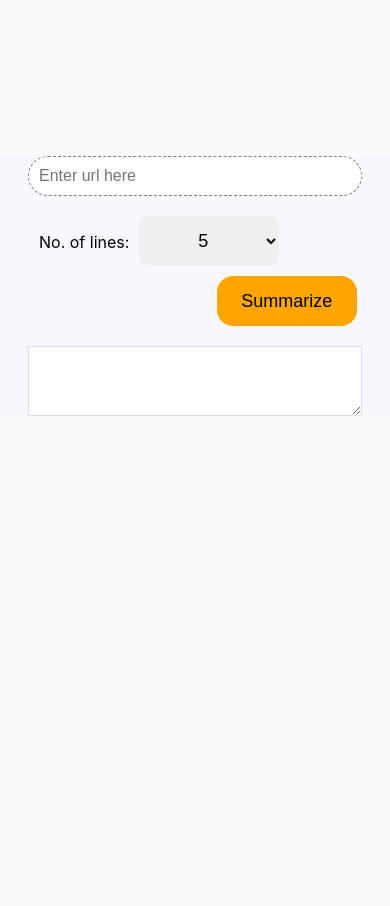
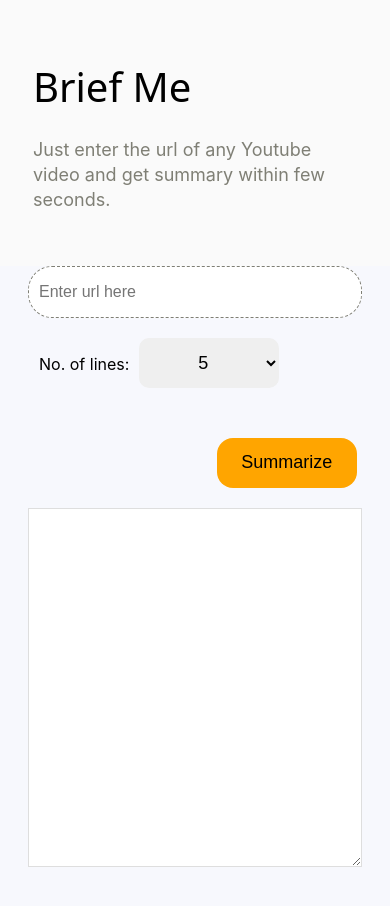
Before and after one commit to Maleehak/BriefMe, a React (Create React App) app in the folder frontend/briefme/: page / in a window 390 px wide. Before the commit the page ends 844 px from the top, so only its background shows below. Built offline with nearby package versions, Linux system fonts and the light colour scheme.

Commit message:
fix: Improved mobile view issue:2

```diff
--- a/frontend/briefme/src/App.css
+++ b/frontend/briefme/src/App.css
@@ -11,7 +11,7 @@
   z-index: 10;
   flex-direction: row;
   justify-content: space-between;
-  padding: 60px 60px 30px;
+  padding: 0px 41px 2px;
   height: 100vh;
 
   .title{
@@ -99,8 +99,8 @@
   padding: 10px;
   font-size: 16px;
   width: 80%;
-  height: 40%;
   align-items: center;
+  height: 40vh;
 }
 
 .selection-container{
@@ -128,7 +128,27 @@ body {
 
 
 @media screen and (max-width: 767px) {
-  .vertical-component-right {
-    margin-top: 40%;
+  .vertical-container .image,
+  .vertical-container .left-footer {
+    display: none;
+  }
+  .vertical-container{
+    flex-direction: column;
+  }
+  .vertical-component-left{
+    box-shadow: none;
+    padding: 7px 33px 3px;
+    border-radius: 0;
+    border-left: 0;
+    height: fit-content;
+  }
+  .vertical-component-right{
+    height: fit-content;
+  }
+  .selection-container{
+    margin-bottom: 40px;
+  }
+  .summary-textbox{
+    margin-bottom: 40px;
   }
 }
--- a/frontend/briefme/src/App.js
+++ b/frontend/briefme/src/App.js
@@ -1,26 +1,12 @@
 import './App.css';
 import Left from './components/Left';
 import Right from './components/Right';
-import React, { useState, useEffect } from 'react';
+import React from 'react';
 
 function App() {
-  const [windowWidth, setWindowWidth] = useState(window.innerWidth);
-
-  useEffect(() => {
-    const handleResize = () => {
-      setWindowWidth(window.innerWidth);
-    };
-
-    window.addEventListener('resize', handleResize);
-
-    return () => {
-      window.removeEventListener('resize', handleResize);
-    };
-  }, []);
-
   return (
     <div className="vertical-container">
-      {windowWidth < 768 ? null : <Left />}
+      <Left />
       <Right />
     </div>
   );
```
Also changed, not shown: frontend/briefme/src/components/Left.js (+3 -4 lines), 1 other file (tests, documents, lock files or other folders).
